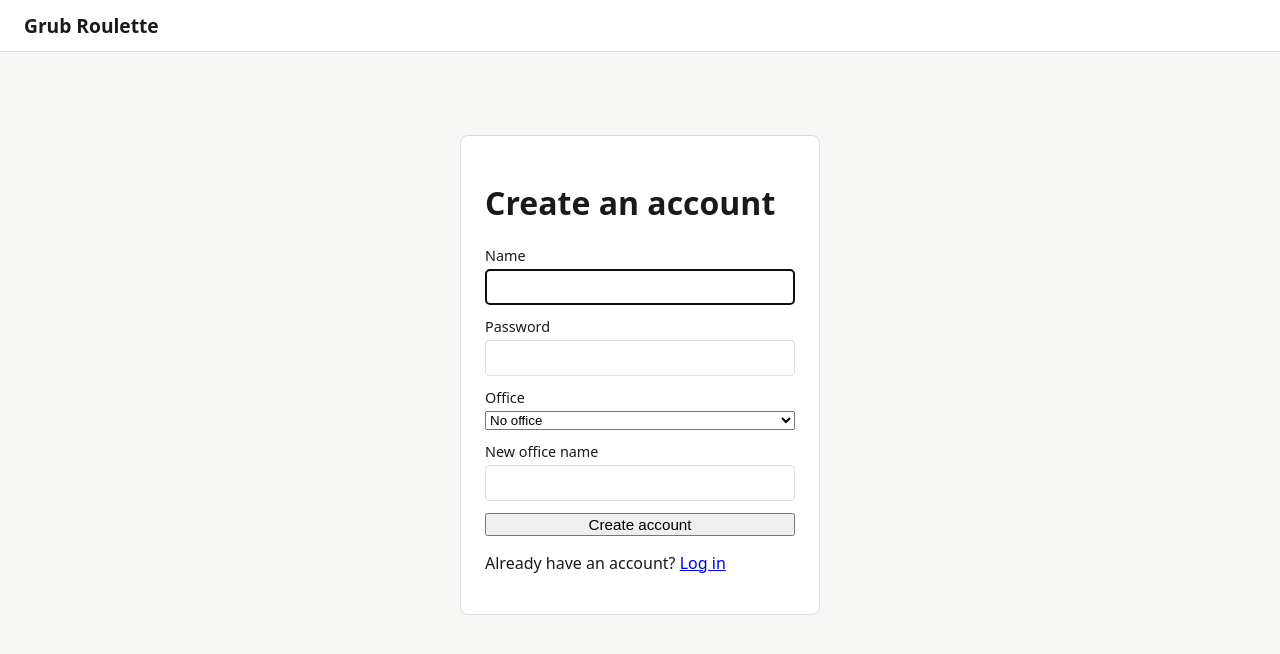
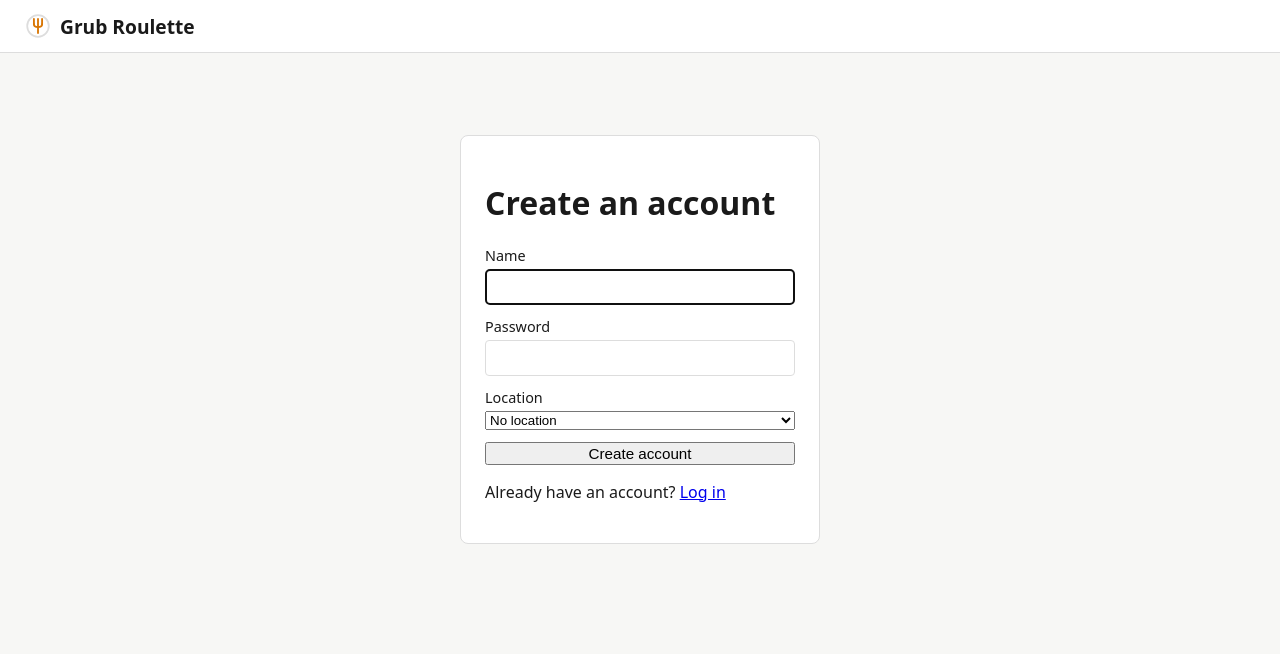
Before and after one commit to magnushacker/grub-roulette, a FastAPI app: page /register in a window 1280 px wide. Shown: the top 654 px of the page. Run offline with FastAPI, Linux system fonts and the light colour scheme.

Commit message:
Fix dashboard/account UX issues: locations, colleague picker, radius
- Rename "office" to "location" throughout the UI
- Filter the "Who's joining?" list to same-location colleagues by
  default; wire up the previously-dead "add a colleague from another
  location" dropdown to add cross-location colleagues on demand
- Fix a CSS bug where [hidden] lost to more-specific `label { display:
  flex }` rules, so the "new location name" field on registration (and
  the equivalent in the account modal) never actually hid itself
- Persist each user's search radius (default_radius_m) so it's
  restored on reload instead of resetting to the app default
- Fix the account modal's Save button (was mislabeled "Save office")
  and make Save/Close equal-sized buttons anchored to opposite edges
  of the dialog instead of one being full-width
- Add a fork-and-plate logo mark next to the header wordmark

Co-Authored-By: Claude Sonnet 5 <noreply@anthropic.com>

```diff
--- a/app/models.py
+++ b/app/models.py
@@ -39,6 +39,7 @@ class User(Base):
     default_companion_ids: Mapped[list[int]] = mapped_column(JSON, default=list)
     default_lat: Mapped[float | None] = mapped_column(Float, nullable=True)
     default_lng: Mapped[float | None] = mapped_column(Float, nullable=True)
+    default_radius_m: Mapped[int | None] = mapped_column(Integer, nullable=True)
     created_at: Mapped[dt.datetime] = mapped_column(DateTime, default=dt.datetime.utcnow)
 
     group: Mapped["Group | None"] = relationship(back_populates="members")
--- a/app/routers/api_users.py
+++ b/app/routers/api_users.py
@@ -31,6 +31,7 @@ def update_preferences(body: PreferencesRequest, db: Session = Depends(get_db),
     current.default_companion_ids = body.default_companion_ids
     current.default_lat = body.default_lat
     current.default_lng = body.default_lng
+    current.default_radius_m = body.default_radius_m
     db.commit()
     db.refresh(current)
     return current
--- a/app/routers/pages.py
+++ b/app/routers/pages.py
@@ -18,7 +18,7 @@ def dashboard(request: Request, user: User | None = Depends(get_current_user_opt
         {
             "request": request,
             "user": user,
-            "default_radius_m": settings.default_radius_m,
+            "default_radius_m": user.default_radius_m or settings.default_radius_m,
             "google_maps_api_key": settings.google_maps_js_api_key or settings.google_places_api_key,
         },
     )
--- a/app/schemas.py
+++ b/app/schemas.py
@@ -51,6 +51,7 @@ class PreferencesRequest(BaseModel):
     default_companion_ids: list[int] = Field(default_factory=list)
     default_lat: float | None = None
     default_lng: float | None = None
+    default_radius_m: int | None = None
 
 
 class UserOut(BaseModel):
@@ -62,6 +63,7 @@ class UserOut(BaseModel):
     default_companion_ids: list[int]
     default_lat: float | None
     default_lng: float | None
+    default_radius_m: int | None
 
     model_config = {"from_attributes": True}
 
--- a/app/static/css/style.css
+++ b/app/static/css/style.css
@@ -10,6 +10,12 @@
 }
 
 * { box-sizing: border-box; }
+
+/* `label { display: flex }` rules below are more specific than the UA's
+   `[hidden] { display: none }`, so without this, hidden labels still show. */
+[hidden] {
+    display: none !important;
+}
 
 body {
     margin: 0;
@@ -34,10 +40,17 @@ body {
 }
 
 .brand {
+    display: flex;
+    align-items: center;
+    gap: 8px;
     font-weight: 700;
     font-size: 1.2rem;
     color: var(--text);
     text-decoration: none;
+}
+
+.brand-icon {
+    flex-shrink: 0;
 }
 
 .topbar-right {
@@ -340,7 +353,15 @@ dialog#account-modal select, dialog#account-modal input[type="text"] {
 .modal-actions {
     display: flex;
     gap: 8px;
-    justify-content: flex-end;
+    justify-content: space-between;
+}
+
+.modal-actions button.primary,
+.modal-actions button.secondary {
+    flex: 1;
+    width: auto;
+    margin-top: 0;
+    padding: 10px 16px;
 }
 
 .chip-list {
--- a/app/static/js/account.js
+++ b/app/static/js/account.js
@@ -12,7 +12,7 @@ async function populateAccountGroupSelect() {
     accountGroupSelect.innerHTML = "";
     const noneOpt = document.createElement("option");
     noneOpt.value = "";
-    noneOpt.textContent = "No office";
+    noneOpt.textContent = "No location";
     accountGroupSelect.appendChild(noneOpt);
     for (const g of groups) {
         const opt = document.createElement("option");
@@ -23,7 +23,7 @@ async function populateAccountGroupSelect() {
     }
     const newOpt = document.createElement("option");
     newOpt.value = "__new__";
-    newOpt.textContent = "+ Add a new office...";
+    newOpt.textContent = "+ Add a new location...";
     accountGroupSelect.appendChild(newOpt);
 
     accountNewGroup.hidden = true;
@@ -55,7 +55,7 @@ document.getElementById("account-create-group").addEventListener("click", async
 document.getElementById("account-save").addEventListener("click", async () => {
     const value = accountGroupSelect.value;
     if (value === "__new__") {
-        accountStatus.textContent = "Create the new office first, or pick an existing one.";
+        accountStatus.textContent = "Create the new location first, or pick an existing one.";
         return;
     }
     await fetch("/api/users/me/group", {
--- a/app/templates/base.html
+++ b/app/templates/base.html
@@ -9,7 +9,18 @@
 </head>
 <body>
     <header class="topbar">
-        <a class="brand" href="/">Grub Roulette</a>
+        <a class="brand" href="/">
+            <svg class="brand-icon" width="28" height="28" viewBox="0 0 24 24" fill="none" aria-hidden="true">
+                <circle cx="12" cy="12" r="9.25" stroke="var(--border)" stroke-width="1.5"/>
+                <g stroke="var(--accent)" stroke-width="1.6" stroke-linecap="round">
+                    <line x1="8.5" y1="6" x2="8.5" y2="10.5"/>
+                    <line x1="12" y1="6" x2="12" y2="18"/>
+                    <line x1="15.5" y1="6" x2="15.5" y2="10.5"/>
+                    <path d="M8.5 10.5c0 1.6 1.2 2.4 3.5 2.4s3.5-.8 3.5-2.4" fill="none"/>
+                </g>
+            </svg>
+            <span>Grub Roulette</span>
+        </a>
         {% if user %}
         <div class="topbar-right">
             <button type="button" id="open-account-modal" class="link-button">Hi, {{ user.display_name }}</button>
@@ -23,12 +34,12 @@
         <dialog id="account-modal">
             <h2>Your account</h2>
 
-            <label>Office
+            <label>Location
                 <select id="account-group-select"></select>
             </label>
             <div id="account-new-group" hidden>
-                <label>New office name<input type="text" id="account-new-group-name"></label>
-                <button type="button" id="account-create-group" class="secondary">Create office</button>
+                <label>New location name<input type="text" id="account-new-group-name"></label>
+                <button type="button" id="account-create-group" class="secondary">Create location</button>
             </div>
 
             <h3>Your blacklist</h3>
@@ -44,7 +55,7 @@
 
             <p id="account-modal-status" class="hint"></p>
             <div class="modal-actions">
-                <button type="button" id="account-save" class="primary">Save office</button>
+                <button type="button" id="account-save" class="primary">Save</button>
                 <button type="button" id="account-cancel" class="secondary">Close</button>
             </div>
         </dialog>
--- a/app/templates/dashboard.html
+++ b/app/templates/dashboard.html
@@ -13,7 +13,7 @@
         <h2>2. Who's joining?</h2>
         <div id="companions" class="companions-list">Loading colleagues...</div>
         <select id="companion-picker">
-            <option value="">Add a colleague from another office...</option>
+            <option value="">Add a colleague from another location...</option>
         </select>
 
         <h2>3. Your preferences</h2>
--- a/app/templates/register.html
+++ b/app/templates/register.html
@@ -7,16 +7,16 @@
     <form method="post" action="/register">
         <label>Name<input type="text" name="display_name" required autofocus></label>
         <label>Password<input type="password" name="password" required></label>
-        <label>Office
+        <label>Location
             <select name="group_id" id="group-select">
-                <option value="">No office</option>
+                <option value="">No location</option>
                 {% for g in groups %}
                 <option value="{{ g.id }}">{{ g.name }}</option>
                 {% endfor %}
-                <option value="__new__">+ Add a new office...</option>
+                <option value="__new__">+ Add a new location...</option>
             </select>
         </label>
-        <label id="new-group-label" hidden>New office name
+        <label id="new-group-label" hidden>New location name
             <input type="text" name="new_group_name" id="new-group-name">
         </label>
         <button type="submit">Create account</button>
```
Also changed, not shown: app/static/js/admin.js (+4 -4 lines), app/static/js/dashboard.js (+66 -15 lines), app/templates/admin.html (+5 -5 lines).
